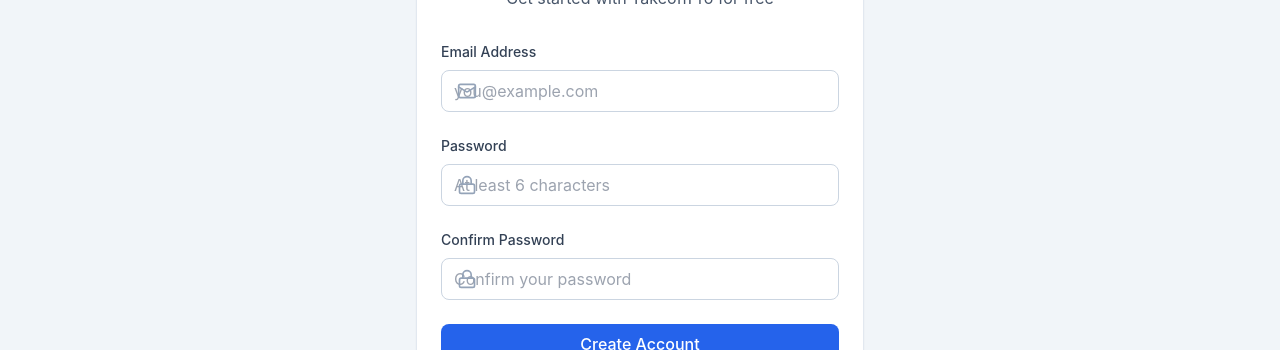
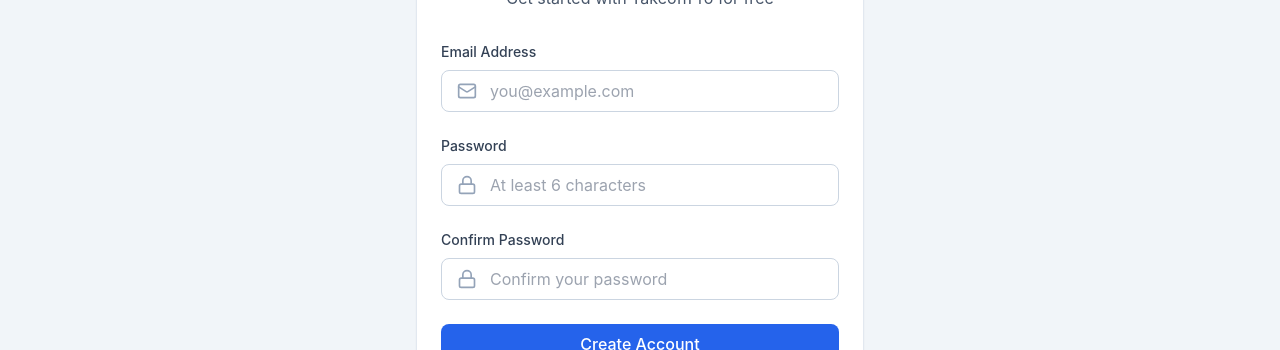
Before and after one commit to AfterHoursStudios/construction-takeoff-app, a React (Vite) app in the folder client/: page /signup in a window 1280 px wide. Shown: the part 242-592 px from the top of the page. Built offline with nearby package versions, Linux system fonts and the light colour scheme; no server answers.

Commit message:
Fix input padding with inline styles for icon overlap

```diff
--- a/client/src/pages/Login.tsx
+++ b/client/src/pages/Login.tsx
@@ -77,13 +77,14 @@ export default function Login() {
                   Email Address
                 </label>
                 <div className="relative">
-                  <Mail className="absolute left-4 top-1/2 transform -translate-y-1/2 w-5 h-5 text-slate-400 pointer-events-none" />
+                  <Mail className="absolute left-4 top-1/2 transform -translate-y-1/2 w-5 h-5 text-slate-400 pointer-events-none z-10" />
                   <input
                     id="email"
                     type="email"
                     value={email}
                     onChange={(e) => setEmail(e.target.value)}
-                    className="input-field pl-12"
+                    className="input-field"
+                    style={{ paddingLeft: '3rem' }}
                     placeholder="you@example.com"
                     required
                   />
@@ -95,13 +96,14 @@ export default function Login() {
                   Password
                 </label>
                 <div className="relative">
-                  <Lock className="absolute left-4 top-1/2 transform -translate-y-1/2 w-5 h-5 text-slate-400 pointer-events-none" />
+                  <Lock className="absolute left-4 top-1/2 transform -translate-y-1/2 w-5 h-5 text-slate-400 pointer-events-none z-10" />
                   <input
                     id="password"
                     type="password"
                     value={password}
                     onChange={(e) => setPassword(e.target.value)}
-                    className="input-field pl-12"
+                    className="input-field"
+                    style={{ paddingLeft: '3rem' }}
                     placeholder="Enter your password"
                     required
                     minLength={6}
--- a/client/src/pages/Signup.tsx
+++ b/client/src/pages/Signup.tsx
@@ -124,13 +124,13 @@ export default function Signup() {
                   Email Address
                 </label>
                 <div className="relative">
-                  <Mail className="absolute left-4 top-1/2 transform -translate-y-1/2 w-5 h-5 text-slate-400 pointer-events-none" />
+                  <Mail className="absolute left-4 top-1/2 transform -translate-y-1/2 w-5 h-5 text-slate-400 pointer-events-none z-10" />
                   <input
                     id="email"
                     type="email"
                     value={email}
                     onChange={(e) => setEmail(e.target.value)}
-                    className="input-field pl-12"
+                    className="input-field" style={{ paddingLeft: '3rem' }}
                     placeholder="you@example.com"
                     required
                   />
@@ -142,13 +142,13 @@ export default function Signup() {
                   Password
                 </label>
                 <div className="relative">
-                  <Lock className="absolute left-4 top-1/2 transform -translate-y-1/2 w-5 h-5 text-slate-400 pointer-events-none" />
+                  <Lock className="absolute left-4 top-1/2 transform -translate-y-1/2 w-5 h-5 text-slate-400 pointer-events-none z-10" />
                   <input
                     id="password"
                     type="password"
                     value={password}
                     onChange={(e) => setPassword(e.target.value)}
-                    className="input-field pl-12"
+                    className="input-field" style={{ paddingLeft: '3rem' }}
                     placeholder="At least 6 characters"
                     required
                     minLength={6}
@@ -161,13 +161,13 @@ export default function Signup() {
                   Confirm Password
                 </label>
                 <div className="relative">
-                  <Lock className="absolute left-4 top-1/2 transform -translate-y-1/2 w-5 h-5 text-slate-400 pointer-events-none" />
+                  <Lock className="absolute left-4 top-1/2 transform -translate-y-1/2 w-5 h-5 text-slate-400 pointer-events-none z-10" />
                   <input
                     id="confirmPassword"
                     type="password"
                     value={confirmPassword}
                     onChange={(e) => setConfirmPassword(e.target.value)}
-                    className="input-field pl-12"
+                    className="input-field" style={{ paddingLeft: '3rem' }}
                     placeholder="Confirm your password"
                     required
                     minLength={6}
```
